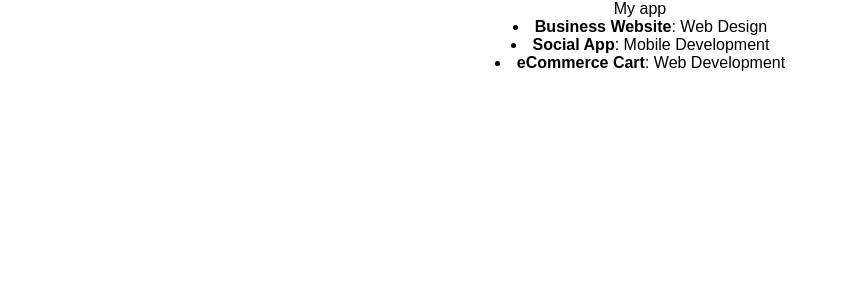
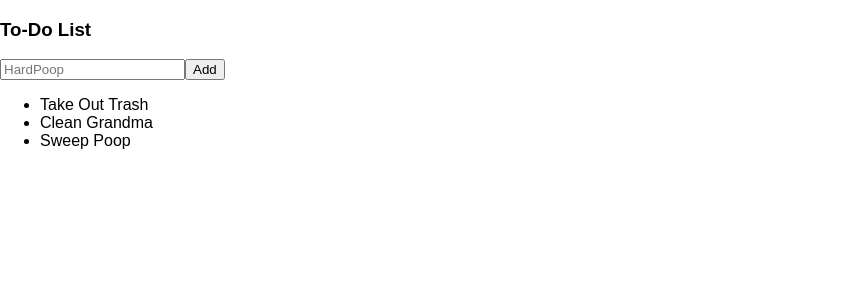
Before and after one commit to SPellegrene/my-app, a React (Create React App) app: page / in a window 1280 px wide. Shown: the top 300 px of the page, without its empty margins (0-848 px from the left). Built offline with nearby package versions, Linux system fonts and the light colour scheme.

Commit message:
new commit

```diff
--- a/src/App.js
+++ b/src/App.js
@@ -1,37 +1,61 @@
+//imports the Component attribute from react
 import React, { Component } from 'react';
-import Projects from './components/projects';
-import './App.css';
-
 //Component 1
 class App extends Component {
-  constructor() {
-    super();
-    this.state = {
-      projects: [
-        {
-          title: 'Business Website',
-          category: 'Web Design'
-        },
-        {
-          title: 'Social App',
-          category: 'Mobile Development'
-        },
-        {
-          title: 'eCommerce Cart',
-          category: 'Web Development'
-        }
-      ]
+  constructor(props){
+    super(props)
+    this.state= {
+      todos:['Take Out Trash', 'Clean Grandma','Sweep Poop'],
+      newItemValue: ''
     }
   }
+  whenSubmit(e){
+    e.preventDefault();
+    console.log(this.state.newItemValue);
+    this.setState({
+      todos: this.state.todos.concat([this.state.newItemValue]),
+      newItemValue: ''
+    })
+  }
 
+  whenClicked(index, e){
+    console.log('people', index);
+    var head=this.state.todos.slice(0,index);
+    var tail=this.state.todos.slice(index +1, this.state.todos.length);
+    this.setState({
+      todos:head.concat(tail)
+    })
+  }
+
+  whenChanged(e){
+    this.setState({
+      newItemValue: e.target.value
+    })
+  }
+//this line is boiler plate is required in every component in React
   render() {
-    return (
+//return always returns the render in React
+    return(
+//We are now creating a div, this is essentially just a plce where things will be placed on the page
       <div className="App">
-        My app
-        <Projects projects={this.state.projects}/>
+        <h3>To-Do List</h3>
+        <form onSubmit={this.whenSubmit.bind(this)}>
+          <input onChange={this.whenChanged.bind(this)} value={this.state.newItemValue} type="text" placeholder="HardPoop" />
+          <button>Add</button>
+        </form>
+        <ul>
+        {
+          this.state.todos.map((todo, index)=>{
+            return(
+              <li onClick={this.whenClicked.bind(this, index)} key={index}>{todo}</li>
+            )
+          }
+        )
+        }
+        </ul>
       </div>
     );
   }
 }
-
+//This is boiler plate as well, however can go on the same line where the class is created as well. Personal preference.
 export default App;
--- a/src/components/ProjectItem.js
+++ /dev/null
@@ -1,14 +0,0 @@
-import React, { Component } from 'react';
-
-//Component 1
-class ProjectItem extends Component {
-  render() {
-    return (
-      <li className="Projects">
-        <strong>{this.props.project.title}</strong>: {this.props.project.category}
-      </li>
-    );
-  }
-}
-
-export default ProjectItem;
--- a/src/components/projects.js
+++ /dev/null
@@ -1,24 +0,0 @@
-import React, { Component } from 'react';
-import ProjectItem from './ProjectItem';
-//Component 1
-class Projects extends Component {
-  render() {
-    let projectItems;
-    if(this.props.projects){
-      projectItems = this.props.projects.map(project => {
-        // console.log(projects);
-        return (
-          <ProjectItem key={project.title} project={project} />
-        );
-      });
-    }
-
-    return (
-      <div className="Projects">
-        {projectItems}
-      </div>
-    );
-  }
-}
-
-export default Projects;
```
